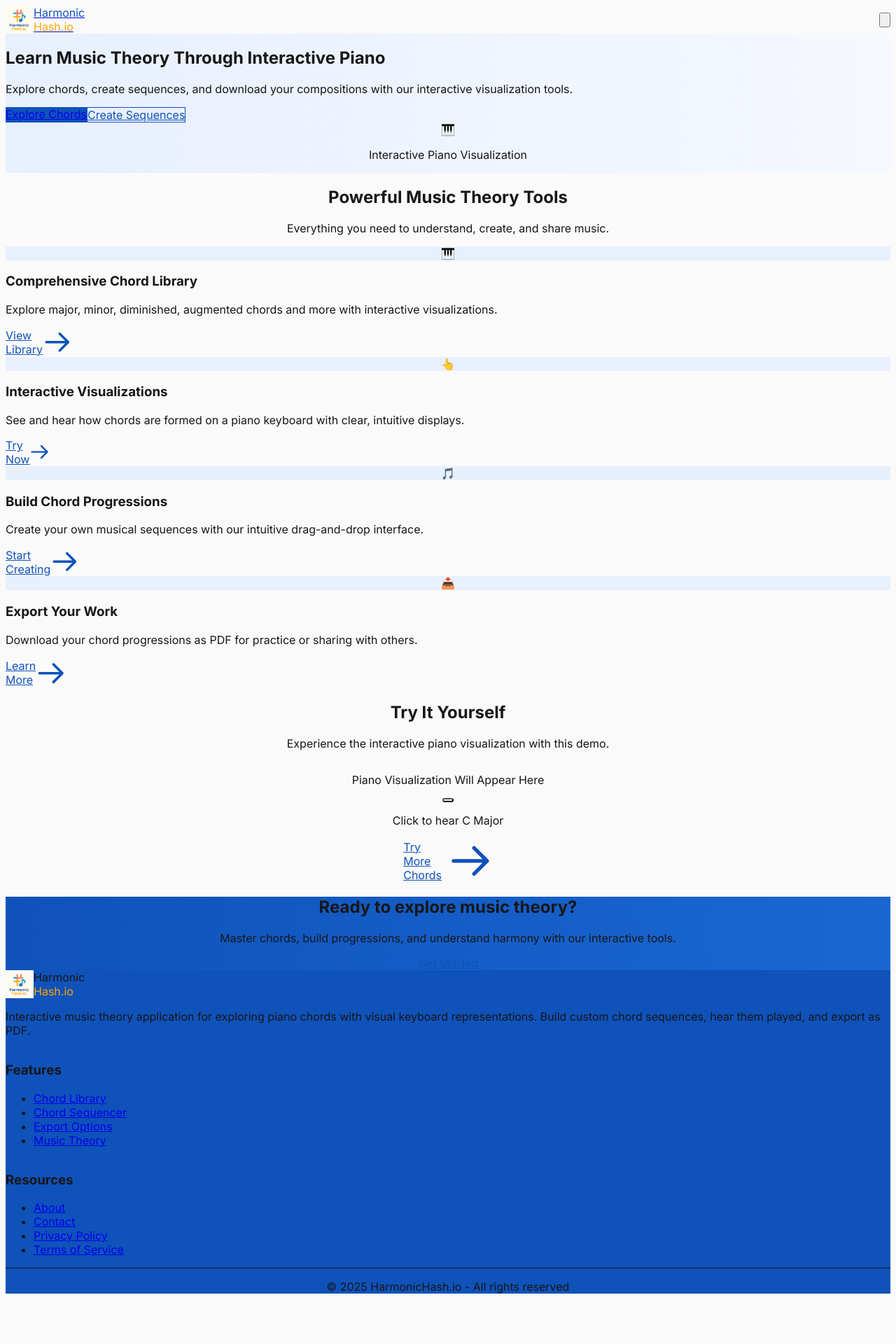
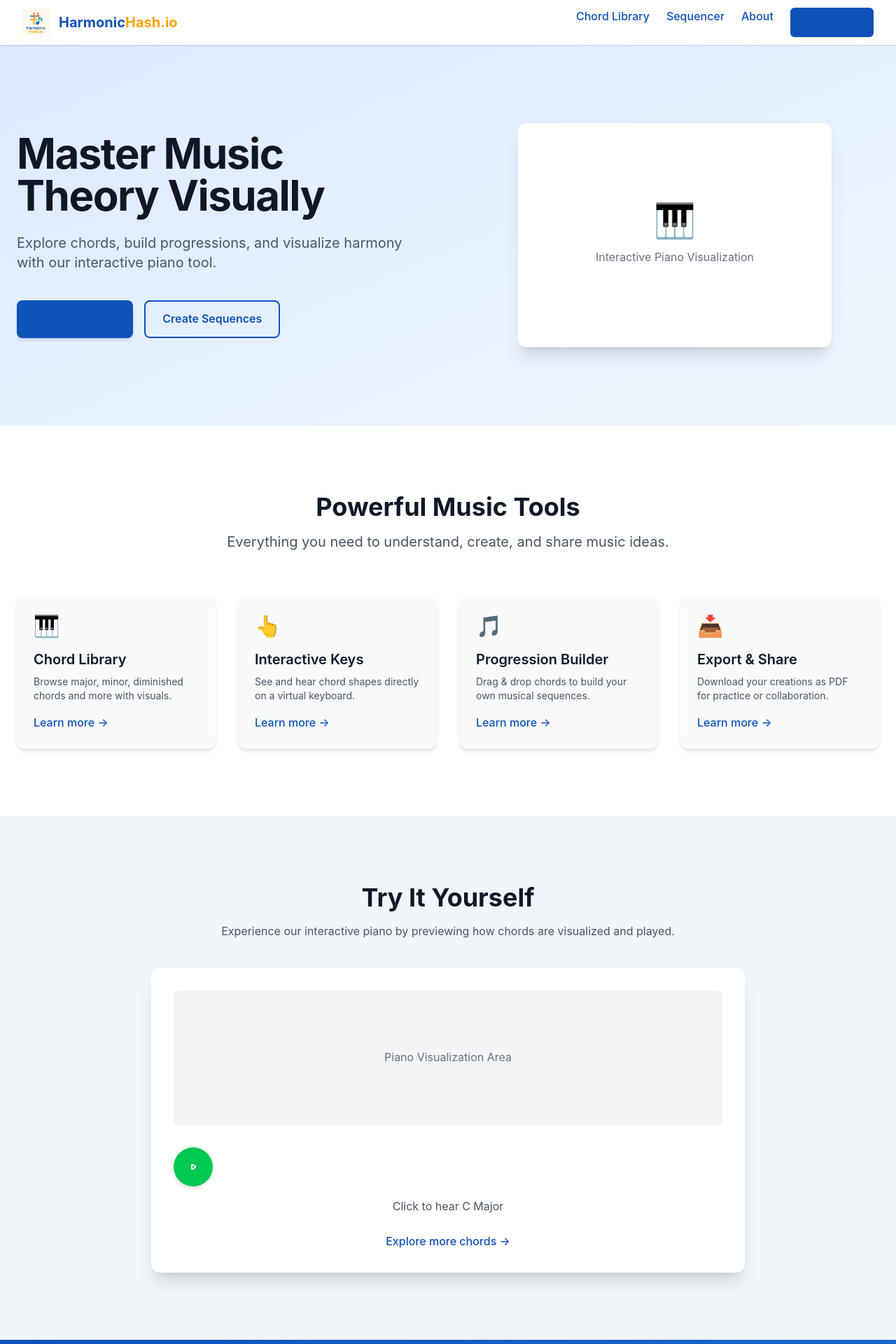
Before and after one commit to ezgideren/harmonichash.io, a Next.js app: page / in a window 1280 px wide. Shown: the top 1920 px of the page at 70% size. Before the commit the page ends 1864 px from the top, so only its background shows below. Built offline with nearby package versions, Linux system fonts and the light colour scheme.

Commit message:
Homepage and layout file updated

```diff
--- a/app/globals.css
+++ b/app/globals.css
@@ -1,26 +1,57 @@
-@tailwind base;
-@tailwind components;
-@tailwind utilities;
+@import "tailwindcss";
 
 :root {
   --background: #ffffff;
   --foreground: #171717;
-}
-
-@theme inline {
-  --color-background: var(--background);
-  --color-foreground: var(--foreground);
+  --primary: #0f52ba;
+  --primary-dark: #0d47a1;
+  --accent: #ffa500;
+  --text-muted: #666;
+  --surface: #ffffff;
+  --surface-alt: #f9fafb;
 }
 
 @media (prefers-color-scheme: dark) {
   :root {
     --background: #0a0a0a;
     --foreground: #ededed;
+    --surface: #1a1a1a;
+    --surface-alt: #2a2a2a;
   }
 }
 
 body {
-  background: var(--background);
+  background-color: var(--background);
   color: var(--foreground);
-  font-family: Arial, Helvetica, sans-serif;
+  font-family: "Inter", Arial, sans-serif;
+  font-size: 16px;
+  line-height: 1.6;
+  scroll-behavior: smooth;
 }
+
+a {
+  color: var(--primary);
+  transition: color 0.2s ease;
+}
+a:hover {
+  color: var(--primary-dark);
+}
+
+button,
+.button {
+  transition: all 0.2s ease;
+}
+
+input,
+textarea {
+  border-radius: 0.375rem;
+  border: 1px solid #ddd;
+  padding: 0.5rem;
+  background-color: white;
+  transition: border-color 0.2s ease;
+}
+input:focus,
+textarea:focus {
+  outline: none;
+  border-color: var(--primary);
+}
--- a/app/layout.tsx
+++ b/app/layout.tsx
@@ -1,10 +1,7 @@
 import "./globals.css";
 import type { Metadata } from "next";
-import { Inter } from "next/font/google";
+import Link from "next/link";
 import Image from "next/image";
-import Link from "next/link";
-
-const inter = Inter({ subsets: ["latin"] });
 
 export const metadata: Metadata = {
   title: "HarmonicHash.io - Interactive Music Theory Application",
@@ -19,61 +16,42 @@ export default function RootLayout({
 }) {
   return (
     <html lang="en">
-      <body className={`${inter.className} bg-[#fafafa]`}>
-        <header className="bg-white shadow-sm sticky top-0 z-50">
-          <div className="max-w-7xl mx-auto px-4 sm:px-6 lg:px-8">
-            <div className="flex items-center justify-between h-16">
-              <div className="flex items-center">
-                <Link href="/" className="flex items-center">
+      <body className="bg-white text-gray-900">
+        <header className="sticky top-0 z-50 bg-white shadow-sm">
+          <div className="max-w-7xl mx-auto px-4 sm:px-6 lg:px-8 h-16 flex items-center justify-between">
+            <Link href="/" className="flex items-center space-x-3">
               <Image
                 src="/images/harmonichash-logo.png"
-                    alt="HarmonicHash.io Logo"
+                alt="HarmonicHash Logo"
                 width={40}
                 height={40}
-                    className="mr-3"
               />
-                  <div className="flex flex-col">
-                    <span className="font-bold text-xl text-[#0f52ba]">
-                      Harmonic
+              <span className="text-xl font-bold text-[#0f52ba]">
+                Harmonic<span className="text-[#ffa500]">Hash.io</span>
               </span>
-                    <span className="font-bold text-lg text-[#ffa500] -mt-1">
-                      Hash.io
-                    </span>
-                  </div>
             </Link>
-              </div>
-              <nav className="hidden md:flex md:items-center md:space-x-8">
-                <Link
-                  href="#"
-                  className="text-[#0f52ba] hover:text-[#0d47a1] font-medium"
-                >
+
+            <nav className="hidden md:flex space-x-6 font-medium">
+              <Link href="#" className="text-[#0f52ba] hover:text-[#0d47a1]">
                 Chord Library
               </Link>
-                <Link
-                  href="#"
-                  className="text-[#0f52ba] hover:text-[#0d47a1] font-medium"
-                >
-                  Chord Sequencer
+              <Link href="#" className="text-[#0f52ba] hover:text-[#0d47a1]">
+                Sequencer
               </Link>
-                <Link
-                  href="#"
-                  className="text-[#0f52ba] hover:text-[#0d47a1] font-medium"
-                >
+              <Link href="#" className="text-[#0f52ba] hover:text-[#0d47a1]">
                 About
               </Link>
               <Link
                 href="#"
-                  className="ml-2 px-4 py-2 rounded-md text-sm font-medium bg-[#0f52ba] text-white hover:bg-[#0d47a1] transition-colors"
+                className="bg-[#0f52ba] text-white px-4 py-2 rounded-md hover:bg-[#0d47a1] transition"
               >
                 Get Started
               </Link>
             </nav>
 
-              {/* Mobile menu button */}
-              <div className="md:hidden">
             <button
-                  className="p-2 rounded-md text-gray-700 hover:text-[#0f52ba] hover:bg-gray-100"
-                  aria-label="Main menu"
+              className="md:hidden text-gray-600 hover:text-[#0f52ba]"
+              aria-label="Toggle menu"
             >
               <svg
                 className="h-6 w-6"
@@ -90,103 +68,86 @@ export default function RootLayout({
               </svg>
             </button>
           </div>
-            </div>
-          </div>
         </header>
 
         <main>{children}</main>
 
-        <footer className="bg-[#0f52ba] text-white mt-20">
-          <div className="max-w-7xl mx-auto py-12 px-4 sm:px-6 lg:px-8">
-            <div className="grid grid-cols-1 md:grid-cols-4 gap-8">
-              <div className="md:col-span-2">
+        <footer className="bg-[#0f52ba] text-white py-12 mt-20">
+          <div className="max-w-7xl mx-auto px-6 grid md:grid-cols-3 gap-8 text-sm">
+            <div>
               <div className="flex items-center mb-4">
                 <Image
                   src="/images/harmonichash-logo.png"
-                    alt="HarmonicHash.io Logo"
-                    width={40}
-                    height={40}
-                    className="mr-3"
+                  alt="Logo"
+                  width={36}
+                  height={36}
+                  className="mr-2"
                 />
-                  <div className="flex flex-col">
-                    <span className="font-bold text-lg text-white">
-                      Harmonic
-                    </span>
-                    <span className="font-bold text-md text-[#ffa500] -mt-1">
-                      Hash.io
+                <span className="font-bold text-lg">
+                  Harmonic<span className="text-[#ffa500]">Hash.io</span>
                 </span>
               </div>
-                </div>
-                <p className="text-gray-200 max-w-md">
-                  Interactive music theory application for exploring piano
-                  chords with visual keyboard representations. Build custom
-                  chord sequences, hear them played, and export as PDF.
+              <p className="text-gray-300 max-w-xs">
+                Learn chords, progressions, and theory interactively. Ideal for
+                beginners and advanced learners.
               </p>
             </div>
 
             <div>
-                <h3 className="text-white font-semibold mb-4 text-lg">
-                  Features
-                </h3>
+              <h4 className="text-white font-semibold mb-4">Features</h4>
               <ul className="space-y-2">
                 <li>
-                    <Link href="#" className="text-gray-200 hover:text-white">
+                  <Link href="#" className="hover:underline">
                     Chord Library
                   </Link>
                 </li>
                 <li>
-                    <Link href="#" className="text-gray-200 hover:text-white">
-                      Chord Sequencer
+                  <Link href="#" className="hover:underline">
+                    Sequencer
                   </Link>
                 </li>
                 <li>
-                    <Link href="#" className="text-gray-200 hover:text-white">
-                      Export Options
+                  <Link href="#" className="hover:underline">
+                    PDF Export
                   </Link>
                 </li>
                 <li>
-                    <Link href="#" className="text-gray-200 hover:text-white">
-                      Music Theory
+                  <Link href="#" className="hover:underline">
+                    Theory Guides
                   </Link>
                 </li>
               </ul>
             </div>
 
             <div>
-                <h3 className="text-white font-semibold mb-4 text-lg">
-                  Resources
-                </h3>
+              <h4 className="text-white font-semibold mb-4">Company</h4>
               <ul className="space-y-2">
                 <li>
-                    <Link href="#" className="text-gray-200 hover:text-white">
+                  <Link href="#" className="hover:underline">
                     About
                   </Link>
                 </li>
                 <li>
-                    <Link href="#" className="text-gray-200 hover:text-white">
+                  <Link href="#" className="hover:underline">
                     Contact
                   </Link>
                 </li>
                 <li>
-                    <Link href="#" className="text-gray-200 hover:text-white">
-                      Privacy Policy
+                  <Link href="#" className="hover:underline">
+                    Privacy
                   </Link>
                 </li>
                 <li>
-                    <Link href="#" className="text-gray-200 hover:text-white">
-                      Terms of Service
+                  <Link href="#" className="hover:underline">
+                    Terms
                   </Link>
                 </li>
               </ul>
             </div>
           </div>
 
-            <div className="mt-12 pt-8 border-t border-gray-300/30 text-center">
-              <p className="text-gray-200 text-sm">
-                © {new Date().getFullYear()} HarmonicHash.io - All rights
-                reserved
-              </p>
-            </div>
+          <div className="text-center mt-12 text-gray-300 text-xs border-t border-gray-400/30 pt-6">
+            © {new Date().getFullYear()} HarmonicHash.io. All rights reserved.
           </div>
         </footer>
       </body>
--- a/app/page.tsx
+++ b/app/page.tsx
@@ -5,41 +5,36 @@ export default function Home() {
   return (
     <>
       {/* Hero Section */}
-      <section className="bg-gradient-to-r from-[#e8f0fe] to-[#f5f8ff] py-20">
-        <div className="max-w-7xl mx-auto px-4 sm:px-6 lg:px-8">
-          <div className="grid md:grid-cols-2 gap-12 items-center">
+      <section className="bg-gradient-to-br from-[#dbeafe] to-[#eff6ff] py-28">
+        <div className="max-w-7xl mx-auto px-6 grid md:grid-cols-2 items-center gap-16">
           <div>
-              <h1 className="text-4xl md:text-5xl font-bold text-gray-900 leading-tight">
-                Learn Music Theory Through Interactive Piano
+            <h1 className="text-5xl md:text-6xl font-bold tracking-tight text-gray-900">
+              Master Music Theory Visually
             </h1>
             <p className="mt-6 text-xl text-gray-600">
-                Explore chords, create sequences, and download your compositions
-                with our interactive visualization tools.
+              Explore chords, build progressions, and visualize harmony with our
+              interactive piano tool.
             </p>
             <div className="mt-10 flex flex-wrap gap-4">
               <Link
                 href="#"
-                  className="px-6 py-3 bg-[#0f52ba] text-white rounded-lg font-medium shadow-sm hover:bg-[#0d47a1] transition-colors"
+                className="px-6 py-3 rounded-lg bg-[#0f52ba] text-white font-semibold shadow-md hover:bg-[#0d47a1] transition"
               >
                 Explore Chords
               </Link>
               <Link
                 href="#"
-                  className="px-6 py-3 bg-white text-[#0f52ba] border border-[#0f52ba] rounded-lg font-medium hover:bg-gray-50 transition-colors"
+                className="px-6 py-3 rounded-lg border-2 border-[#0f52ba] text-[#0f52ba] font-semibold hover:bg-[#e0ecff] transition"
               >
                 Create Sequences
               </Link>
             </div>
           </div>
           <div className="flex justify-center">
-              <div className="w-full max-w-md h-64 md:h-80 bg-white rounded-lg shadow-lg flex items-center justify-center">
-                {/* This would be replaced with your piano visualization component */}
-                <div className="text-center px-8">
-                  <div className="text-4xl mb-4">🎹</div>
-                  <p className="text-gray-500">
-                    Interactive Piano Visualization
-                  </p>
-                </div>
+            <div className="w-full max-w-md h-64 md:h-80 bg-white rounded-xl shadow-xl flex items-center justify-center text-center">
+              <div className="px-6">
+                <div className="text-5xl mb-4">🎹</div>
+                <p className="text-gray-500">Interactive Piano Visualization</p>
               </div>
             </div>
           </div>
@@ -47,176 +42,75 @@ export default function Home() {
       </section>
 
       {/* Features Section */}
-      <section className="py-20">
-        <div className="max-w-7xl mx-auto px-4 sm:px-6 lg:px-8">
+      <section className="py-24 bg-white">
+        <div className="max-w-7xl mx-auto px-6">
           <div className="text-center mb-16">
-            <h2 className="text-3xl font-bold text-gray-900">
-              Powerful Music Theory Tools
+            <h2 className="text-4xl font-bold text-gray-900 mb-4">
+              Powerful Music Tools
             </h2>
-            <p className="mt-4 text-xl text-gray-600 max-w-3xl mx-auto">
-              Everything you need to understand, create, and share music.
+            <p className="text-xl text-gray-600 max-w-2xl mx-auto">
+              Everything you need to understand, create, and share music ideas.
             </p>
           </div>
-
-          <div className="grid md:grid-cols-2 lg:grid-cols-4 gap-8">
-            {/* Feature 1 */}
-            <div className="bg-white rounded-xl shadow-md p-6 hover:shadow-lg transition-all">
-              <div className="h-12 w-12 bg-[#e8f0fe] rounded-lg flex items-center justify-center mb-4">
-                <span className="text-2xl">🎹</span>
-              </div>
-              <h3 className="text-xl font-bold text-gray-900 mb-3">
-                Comprehensive Chord Library
+          <div className="grid sm:grid-cols-2 lg:grid-cols-4 gap-8">
+            {[
+              {
+                icon: "🎹",
+                title: "Chord Library",
+                text: "Browse major, minor, diminished chords and more with visuals.",
+              },
+              {
+                icon: "👆",
+                title: "Interactive Keys",
+                text: "See and hear chord shapes directly on a virtual keyboard.",
+              },
+              {
+                icon: "🎵",
+                title: "Progression Builder",
+                text: "Drag & drop chords to build your own musical sequences.",
+              },
+              {
+                icon: "📥",
+                title: "Export & Share",
+                text: "Download your creations as PDF for practice or collaboration.",
+              },
+            ].map((feature, i) => (
+              <div
+                key={i}
+                className="bg-[#f9fafb] rounded-xl p-6 shadow-md hover:shadow-lg transition"
+              >
+                <div className="text-3xl mb-4">{feature.icon}</div>
+                <h3 className="text-xl font-semibold text-gray-900 mb-2">
+                  {feature.title}
                 </h3>
-              <p className="text-gray-600 mb-4">
-                Explore major, minor, diminished, augmented chords and more with
-                interactive visualizations.
-              </p>
+                <p className="text-gray-600 text-sm mb-4">{feature.text}</p>
                 <Link
                   href="#"
-                className="text-[#0f52ba] font-medium hover:text-[#0d47a1] inline-flex items-center"
+                  className="text-[#0f52ba] font-medium hover:underline"
                 >
-                View Library
-                <svg
-                  className="w-4 h-4 ml-1"
-                  fill="none"
-                  viewBox="0 0 24 24"
-                  stroke="currentColor"
-                >
-                  <path
-                    strokeLinecap="round"
-                    strokeLinejoin="round"
-                    strokeWidth="2"
-                    d="M14 5l7 7m0 0l-7 7m7-7H3"
-                  />
-                </svg>
+                  Learn more →
                 </Link>
               </div>
-
-            {/* Feature 2 */}
-            <div className="bg-white rounded-xl shadow-md p-6 hover:shadow-lg transition-all">
-              <div className="h-12 w-12 bg-[#e8f0fe] rounded-lg flex items-center justify-center mb-4">
-                <span className="text-2xl">👆</span>
-              </div>
-              <h3 className="text-xl font-bold text-gray-900 mb-3">
-                Interactive Visualizations
-              </h3>
-              <p className="text-gray-600 mb-4">
-                See and hear how chords are formed on a piano keyboard with
-                clear, intuitive displays.
-              </p>
-              <Link
-                href="#"
-                className="text-[#0f52ba] font-medium hover:text-[#0d47a1] inline-flex items-center"
-              >
-                Try Now
-                <svg
-                  className="w-4 h-4 ml-1"
-                  fill="none"
-                  viewBox="0 0 24 24"
-                  stroke="currentColor"
-                >
-                  <path
-                    strokeLinecap="round"
-                    strokeLinejoin="round"
-                    strokeWidth="2"
-                    d="M14 5l7 7m0 0l-7 7m7-7H3"
-                  />
-                </svg>
-              </Link>
-            </div>
-
-            {/* Feature 3 */}
-            <div className="bg-white rounded-xl shadow-md p-6 hover:shadow-lg transition-all">
-              <div className="h-12 w-12 bg-[#e8f0fe] rounded-lg flex items-center justify-center mb-4">
-                <span className="text-2xl">🎵</span>
-              </div>
-              <h3 className="text-xl font-bold text-gray-900 mb-3">
-                Build Chord Progressions
-              </h3>
-              <p className="text-gray-600 mb-4">
-                Create your own musical sequences with our intuitive
-                drag-and-drop interface.
-              </p>
-              <Link
-                href="#"
-                className="text-[#0f52ba] font-medium hover:text-[#0d47a1] inline-flex items-center"
-              >
-                Start Creating
-                <svg
-                  className="w-4 h-4 ml-1"
-                  fill="none"
-                  viewBox="0 0 24 24"
-                  stroke="currentColor"
-                >
-                  <path
-                    strokeLinecap="round"
-                    strokeLinejoin="round"
-                    strokeWidth="2"
-                    d="M14 5l7 7m0 0l-7 7m7-7H3"
-                  />
-                </svg>
-              </Link>
-            </div>
-
-            {/* Feature 4 */}
-            <div className="bg-white rounded-xl shadow-md p-6 hover:shadow-lg transition-all">
-              <div className="h-12 w-12 bg-[#e8f0fe] rounded-lg flex items-center justify-center mb-4">
-                <span className="text-2xl">📥</span>
-              </div>
-              <h3 className="text-xl font-bold text-gray-900 mb-3">
-                Export Your Work
-              </h3>
-              <p className="text-gray-600 mb-4">
-                Download your chord progressions as PDF for practice or sharing
-                with others.
-              </p>
-              <Link
-                href="#"
-                className="text-[#0f52ba] font-medium hover:text-[#0d47a1] inline-flex items-center"
-              >
-                Learn More
-                <svg
-                  className="w-4 h-4 ml-1"
-                  fill="none"
-                  viewBox="0 0 24 24"
-                  stroke="currentColor"
-                >
-                  <path
-                    strokeLinecap="round"
-                    strokeLinejoin="round"
-                    strokeWidth="2"
-                    d="M14 5l7 7m0 0l-7 7m7-7H3"
-                  />
-                </svg>
-              </Link>
-            </div>
+            ))}
           </div>
         </div>
       </section>
 
-      {/* Demo Section */}
-      <section className="py-20 bg-gray-50">
-        <div className="max-w-7xl mx-auto px-4 sm:px-6 lg:px-8">
-          <div className="max-w-3xl mx-auto">
-            <div className="text-center mb-8">
-              <h2 className="text-3xl font-bold text-gray-900">
+      {/* Interactive Demo Section */}
+      <section className="bg-[#f1f5f9] py-24">
+        <div className="max-w-4xl mx-auto px-6 text-center">
+          <h2 className="text-4xl font-bold text-gray-900 mb-4">
             Try It Yourself
           </h2>
-              <p className="mt-4 text-gray-600">
-                Experience the interactive piano visualization with this demo.
+          <p className="text-gray-600 mb-10">
+            Experience our interactive piano by previewing how chords are
+            visualized and played.
           </p>
+          <div className="bg-white rounded-xl shadow-xl p-8">
+            <div className="h-48 bg-gray-100 rounded-lg flex items-center justify-center mb-8">
+              <p className="text-gray-500">Piano Visualization Area</p>
             </div>
-
-            <div className="bg-white rounded-xl shadow-lg p-8">
-              {/* Piano Visualization */}
-              <div className="h-48 bg-gray-100 rounded-lg flex items-center justify-center mb-8">
-                <p className="text-gray-500">
-                  Piano Visualization Will Appear Here
-                </p>
-              </div>
-
-              <div className="flex flex-col items-center">
-                <button className="h-14 w-14 rounded-full bg-green-500 hover:bg-green-600 flex items-center justify-center text-white shadow-md transition-colors mb-4">
+            <button className="h-14 w-14 rounded-full bg-green-500 hover:bg-green-600 flex items-center justify-center text-white shadow-md mb-4">
               <svg
                 xmlns="http://www.w3.org/2000/svg"
                 className="h-6 w-6"
@@ -235,44 +129,26 @@ export default function Home() {
             <p className="text-gray-600 mb-6">Click to hear C Major</p>
             <Link
               href="#"
-                  className="text-[#0f52ba] font-medium hover:text-[#0d47a1] inline-flex items-center"
+              className="text-[#0f52ba] font-medium hover:underline"
             >
-                  Try More Chords
-                  <svg
-                    className="w-4 h-4 ml-1"
-                    fill="none"
-                    viewBox="0 0 24 24"
-                    stroke="currentColor"
-                  >
-                    <path
-                      strokeLinecap="round"
-                      strokeLinejoin="round"
-                      strokeWidth="2"
-                      d="M14 5l7 7m0 0l-7 7m7-7H3"
-                    />
-                  </svg>
+              Explore more chords →
             </Link>
-              </div>
-            </div>
           </div>
         </div>
       </section>
 
       {/* CTA Section */}
-      <section className="py-20 bg-gradient-to-r from-[#0f52ba] to-[#1a67d2] text-white">
-        <div className="max-w-7xl mx-auto px-4 sm:px-6 lg:px-8 text-center">
-          <h2 className="text-3xl font-bold mb-4">
-            Ready to explore music theory?
-          </h2>
-          <p className="mb-8 max-w-2xl mx-auto text-gray-100">
-            Master chords, build progressions, and understand harmony with our
-            interactive tools.
+      <section className="py-24 bg-gradient-to-r from-[#0f52ba] to-[#1a67d2] text-white text-center">
+        <div className="max-w-4xl mx-auto px-6">
+          <h2 className="text-4xl font-bold mb-4">Ready to explore harmony?</h2>
+          <p className="text-lg mb-8 text-gray-200">
+            Get started now and transform your understanding of music.
           </p>
           <Link
             href="#"
-            className="px-6 py-3 bg-white text-[#0f52ba] rounded-lg font-medium shadow-md hover:bg-gray-100 transition-colors inline-block"
+            className="inline-block px-8 py-4 bg-white text-[#0f52ba] rounded-lg font-semibold hover:bg-gray-100 transition"
           >
-            Get Started
+            Launch App
           </Link>
         </div>
       </section>
```
Lines whose indentation alone changed are shown as unchanged.
